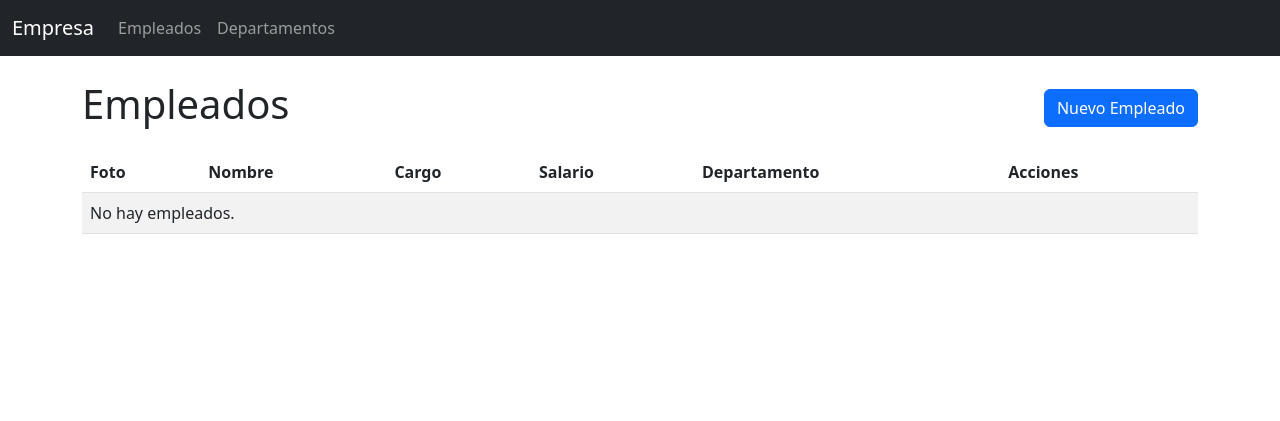
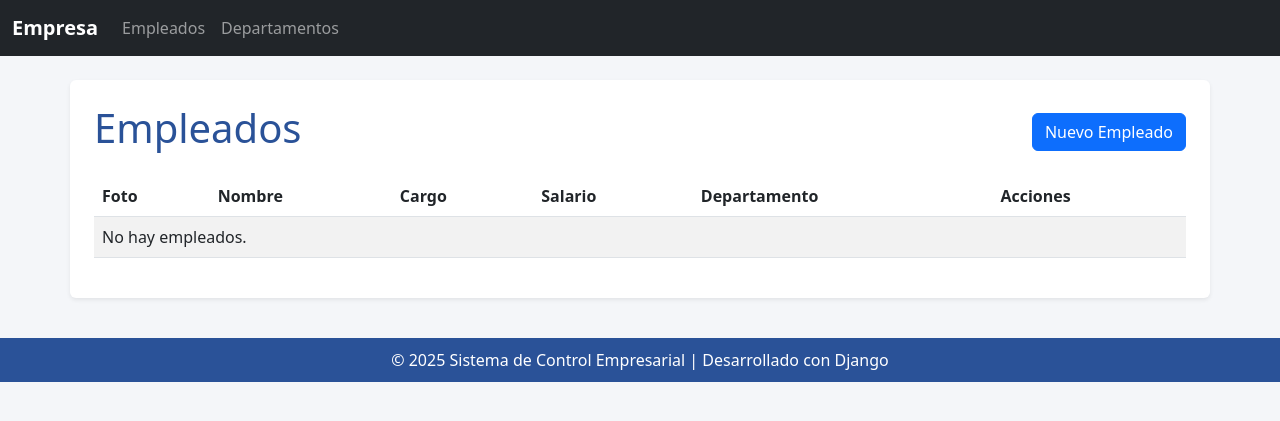
Before and after one commit to nacientrujillo-jpg/control_empresa, a Django app: page /empleados/ in a window 1280 px wide. Shown: the top 421 px of the page. Run offline with Django 5.2, Linux system fonts and the light colour scheme; data that the repository does not hold is empty.

Commit message:
Agregado base.html con diseño Bootstrap y actualizado templates

```diff
--- a/control/templates/control/base.html
+++ b/control/templates/control/base.html
@@ -2,15 +2,46 @@
 <html lang="es">
 <head>
   <meta charset="utf-8">
-  <title>{% block title %}Sistema Empleados{% endblock %}</title>
+  <title>{% block title %}Sistema de Control Empresarial{% endblock %}</title>
   <meta name="viewport" content="width=device-width, initial-scale=1">
-  <!-- Puedes añadir Bootstrap desde CDN si quieres -->
+
+  <!-- Bootstrap CSS -->
   <link href="https://cdn.jsdelivr.net/npm/bootstrap@5.3.0/dist/css/bootstrap.min.css" rel="stylesheet">
+
+  <style>
+    body {
+      background-color: #f4f6f9;
+      color: #333;
+    }
+
+    h1, h2, h3 {
+      color: #2a5298;
+    }
+
+    .btn-custom {
+      border-radius: 8px;
+      font-weight: 500;
+    }
+
+    .table thead {
+      background-color: #2a5298;
+      color: white;
+    }
+
+    footer {
+      background: #2a5298;
+      color: white;
+      text-align: center;
+      padding: 10px 0;
+      margin-top: 40px;
+    }
+  </style>
 </head>
 <body>
+  <!-- 🔹 NAVBAR -->
   <nav class="navbar navbar-expand-lg navbar-dark bg-dark mb-4">
     <div class="container-fluid">
-    <a class="navbar-brand" href="{% url 'control:empleado_list' %}">Empresa</a>
+      <a class="navbar-brand fw-bold" href="{% url 'control:empleado_list' %}">Empresa</a>
       <button class="navbar-toggler" type="button" data-bs-toggle="collapse" data-bs-target="#navmenu">
         <span class="navbar-toggler-icon"></span>
       </button>
@@ -23,10 +54,17 @@
     </div>
   </nav>
 
-<div class="container">
+  <!-- 🔹 MAIN CONTENT -->
+  <div class="container bg-white p-4 rounded shadow-sm">
     {% block content %}{% endblock %}
   </div>
 
+  <!-- 🔹 FOOTER -->
+  <footer>
+    <p class="mb-0">© 2025 Sistema de Control Empresarial | Desarrollado con Django</p>
+  </footer>
+
+  <!-- Bootstrap JS -->
   <script src="https://cdn.jsdelivr.net/npm/bootstrap@5.3.0/dist/js/bootstrap.bundle.min.js"></script>
 </body>
 </html>
--- a/control/urls.py
+++ b/control/urls.py
@@ -1,9 +1,12 @@
 from django.urls import path
 from . import views
 
-app_name = "control"
+app_name = 'control'
 
 urlpatterns = [
+    # Página de inicio
+    path('', views.inicio, name='inicio'),
+
     # Departamentos
     path("departamentos/", views.DepartamentoListView.as_view(), name="departamento_list"),
     path("departamentos/nuevo/", views.DepartamentoCreateView.as_view(), name="departamento_create"),
--- a/control/views.py
+++ b/control/views.py
@@ -1,6 +1,12 @@
 from django.shortcuts import render
 
 # Create your views here.
+
+from django.http import HttpResponse
+
+def inicio(request):
+    return render(request, "control/inicio.html")
+
 
 from django.urls import reverse_lazy
 from django.views.generic import ListView, CreateView, UpdateView, DeleteView, DetailView
```
Also changed, not shown: control/templates/control/departamento_confirm_delete.html (+12 -0 lines), control/templates/control/departamento_form.html (+12 -0 lines), control/templates/control/departamento_list.html (+32 -0 lines), control/templates/control/inicio.html (added, +46 -0 lines). Lines whose indentation alone changed are shown as unchanged.
